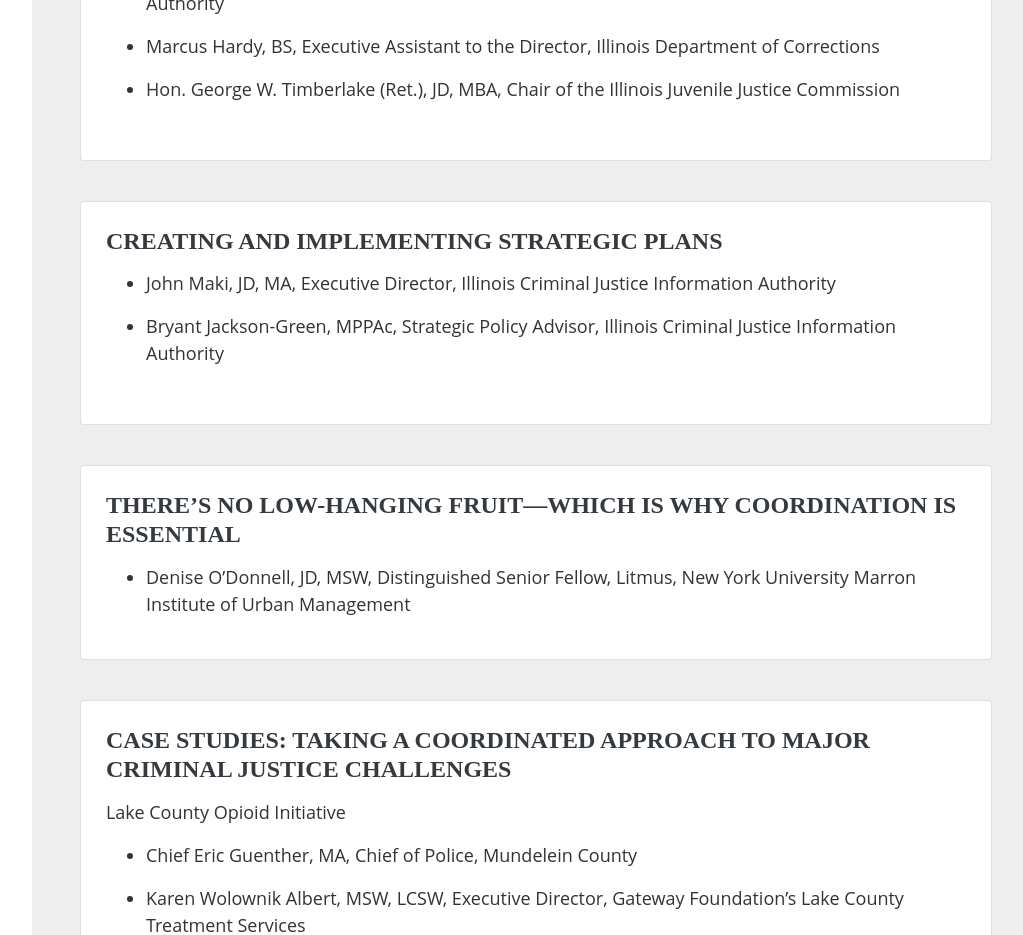
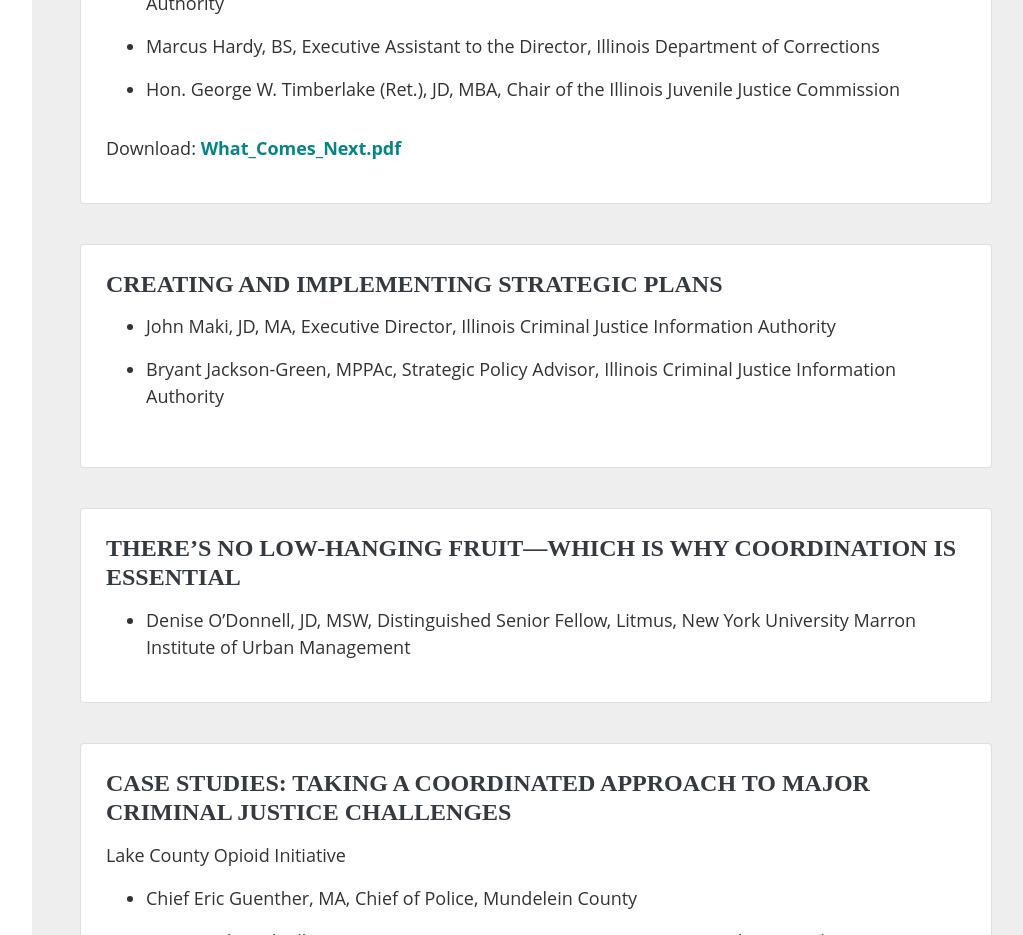
Before and after one commit to ICJIA/icjia-all-sites-summit-2018, a Vue app: page / in a window 1280 px wide. Shown: the part 6580-7515 px from the top of the page, without its empty margins (240-1263 px from the left). Built offline with nearby package versions, Linux system fonts and the light colour scheme.

Commit message:
Add additional PDF

```diff
--- a/src/components/Home.vue
+++ b/src/components/Home.vue
@@ -275,6 +275,10 @@
                     <p>Hon. George W. Timberlake (Ret.), JD, MBA, Chair of the Illinois Juvenile Justice Commission</p>
                   </li>
                 </ul>
+                <p>
+                  Download:
+                  <a href="/static/What_Comes_Next.pdf" class="presentation">What_Comes_Next.pdf</a>
+                </p>
               </div>
               <div class="card presentation">
                 <h4 id="creating-and-implementing-strategic-plans">Creating and Implementing Strategic Plans</h4>
```
Also changed, not shown: 1 other file (tests, documents, lock files or other folders).
